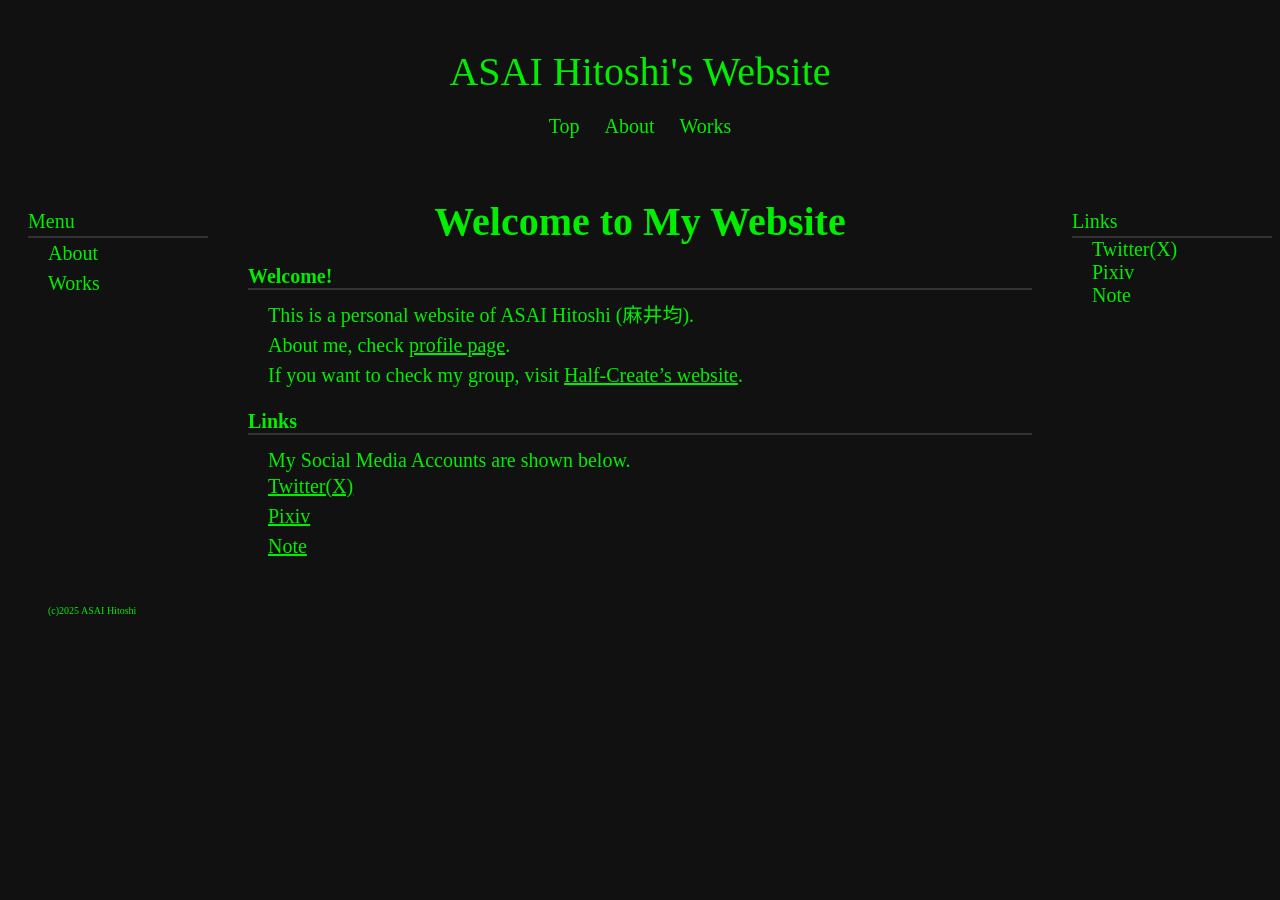
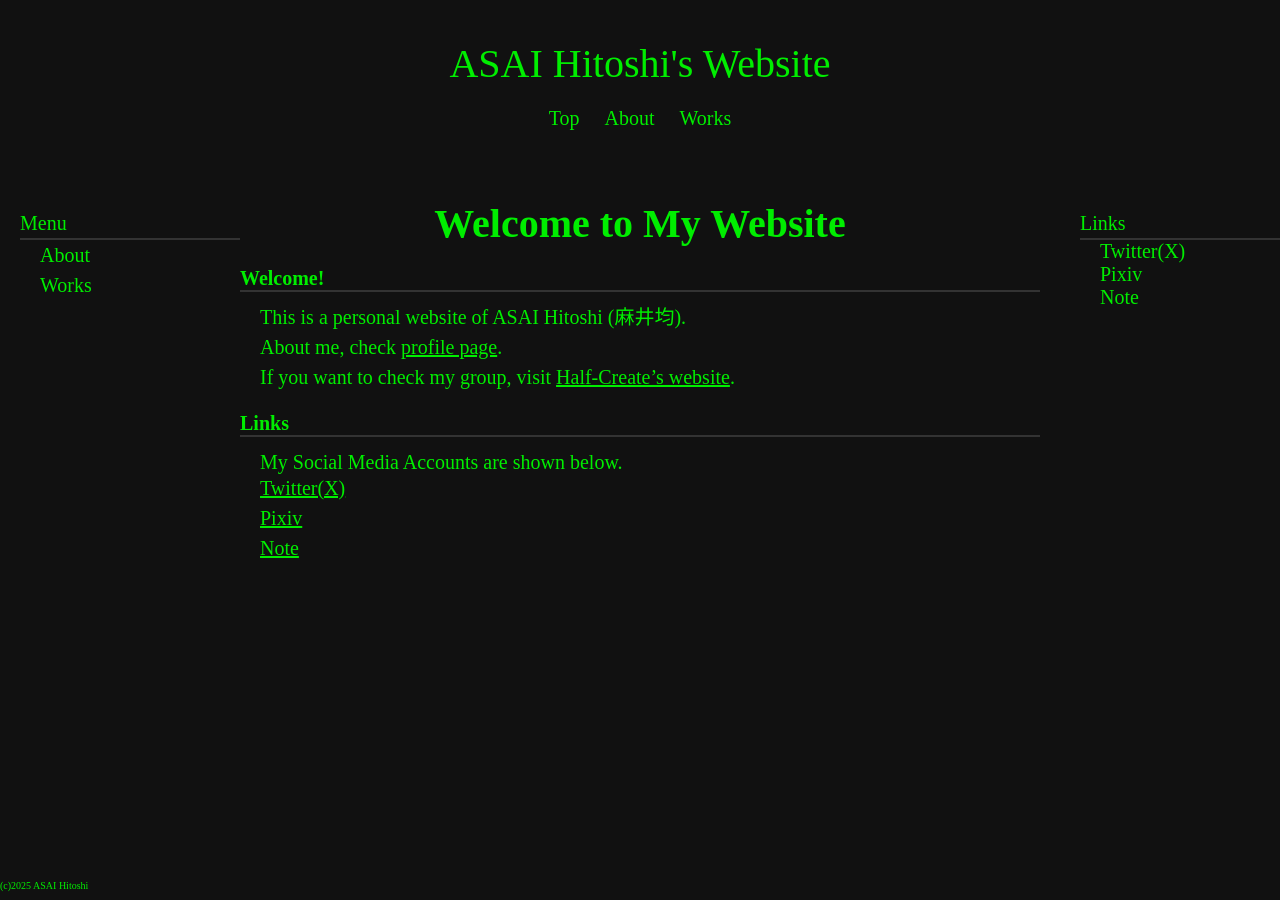
Before and after one commit to asainingen/asainingen.github.io, a Jekyll site: the page built from index.md, in a window 1280 px wide. Built offline with Jekyll 4.4.1, drawn with Linux system fonts in a browser that asks for light colours.

Commit message:
左サイドバーをsticky・フッターを下貼り付け

```diff
--- a/css/default.css
+++ b/css/default.css
@@ -11,44 +11,66 @@
 * {
   font-size: var(--main-fontsize);
   color: var(--text-color);
+}
+
+html {
+  height: 100%;
+}
+
+body {
+  height: 100%;
+  margin: 0;
+  top: 0;
   background-color: var(--bg-color);
 }
 
 /* グリッドレイアウト */
 .container {
-  position: relative;
   display: grid;
   grid-template-areas:
     "header header header"
     "sidebar-left main-content sidebar-right"
-    "footer . .";
-  grid-template-rows: auto auto auto;
+    "footer footer footer";
+  grid-template-rows: 160px auto 20px;
   grid-template-columns: 200px auto 200px;
   grid-gap: 40px;
+  min-height: 100vh;
+  position: relative;
 }
 
 header {
   grid-area: header;
   text-align: center;
   margin-top: 40px;
+  position: relative;
 }
 
 .sidebar-left {
   grid-area: sidebar-left;
   padding-left: 40px;
+  position: sticky;
+  width: 100%;
+  height: fit-content;
+  top: 0;
+  align-self: start;
 }
 
 main {
   grid-area: main-content;
+  position: relative;
 }
 
 .sidebar-right {
   grid-area: sidebar-right;
+  position: relative;
 }
 
 footer {
   grid-area: footer;
-  padding-left: 40px;
+  top: 100vh;
+  width: 100%;
+  position: sticky;
+  z-index: 2;
 }
 
 /* 主要要素 */
```
Also changed, not shown: 1 other file.
